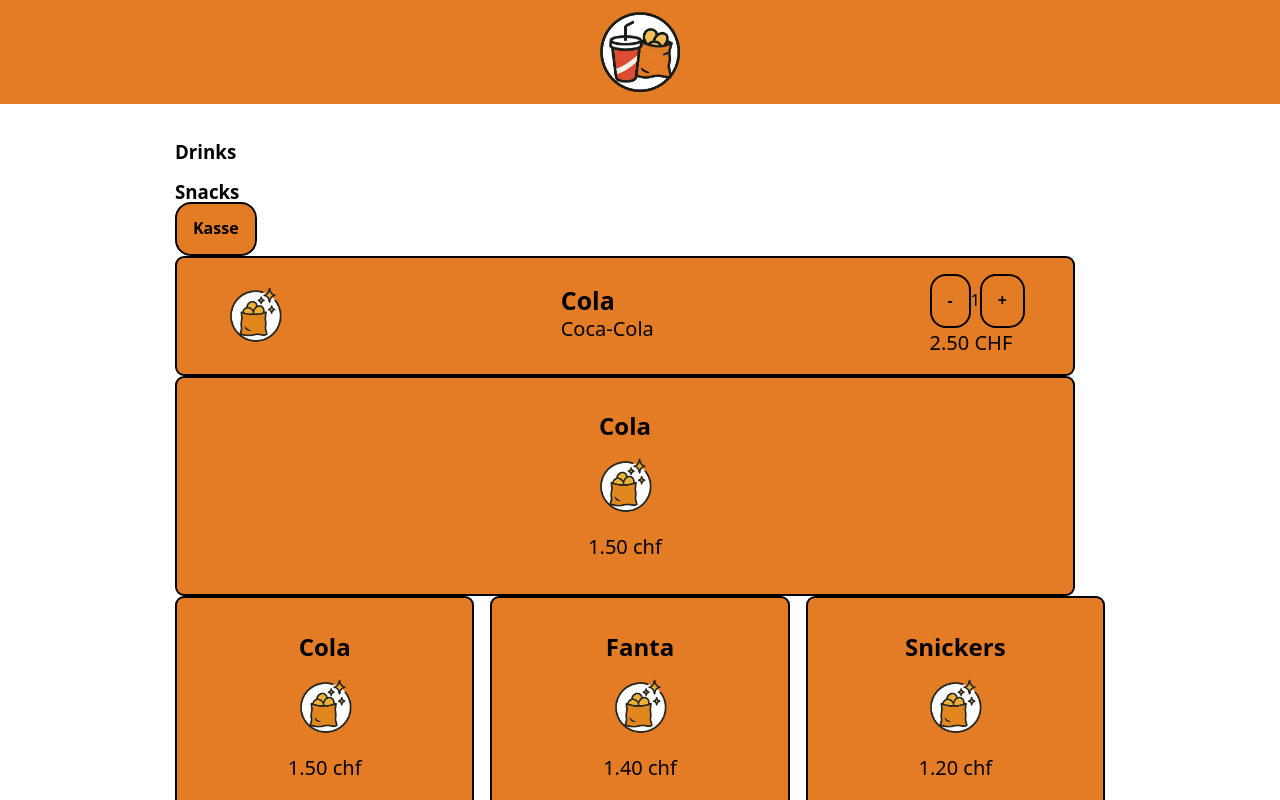
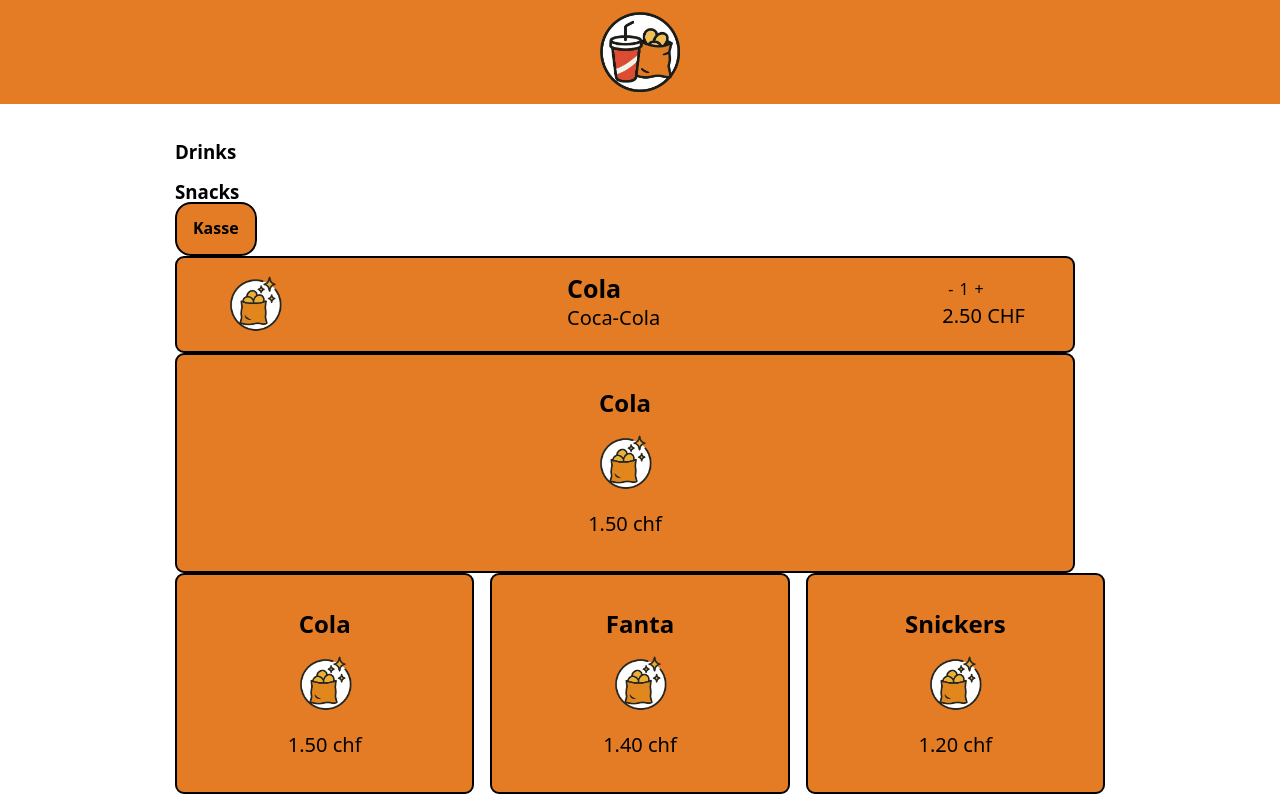
Before and after one commit to mimospychala/backend-GLAB, a React (Vite) app in the folder frontend/: page /componets in a window 1280 px wide. Shown: the top 800 px of the page. Built offline with nearby package versions, Linux system fonts and the light colour scheme.

Commit message:
Finished ShoppingCartCard

```diff
--- a/frontend/src/components/Button.module.css
+++ b/frontend/src/components/Button.module.css
@@ -6,3 +6,12 @@
     font-size: 1rem;
     font-weight: bold;
 }
+
+.button-small {
+    background-color: #E37C24;
+    border-radius: 1rem;
+    border: 2px solid black;
+    padding: 0.5rem 1rem;
+    font-size: 3rem;
+    font-weight: bold;
+}
--- a/frontend/src/components/ShoppingCartCard.jsx
+++ b/frontend/src/components/ShoppingCartCard.jsx
@@ -33,9 +33,9 @@ export default function ShoppingCartCard({ product }) {
         <p>{marke}</p>
       </div>
       <div>
-        <Button onClick={decrement}>-</Button>
+        <Button className={styles.smallButton} onClick={decrement}>-</Button>
         {count}
-        <Button onClick={increment}>+</Button>
+        <Button className={styles.smallButton} onClick={increment}>+</Button>
         <p>{calcPrice(volumes[1].price, count)} CHF</p>
       </div>
     </article>
--- a/frontend/src/components/ShoppingCartCard.module.css
+++ b/frontend/src/components/ShoppingCartCard.module.css
@@ -27,3 +27,8 @@ article {
 
 
 }
+
+.smallButton{
+    background-color: #E37C24 ;
+    border: none;
+}
```
